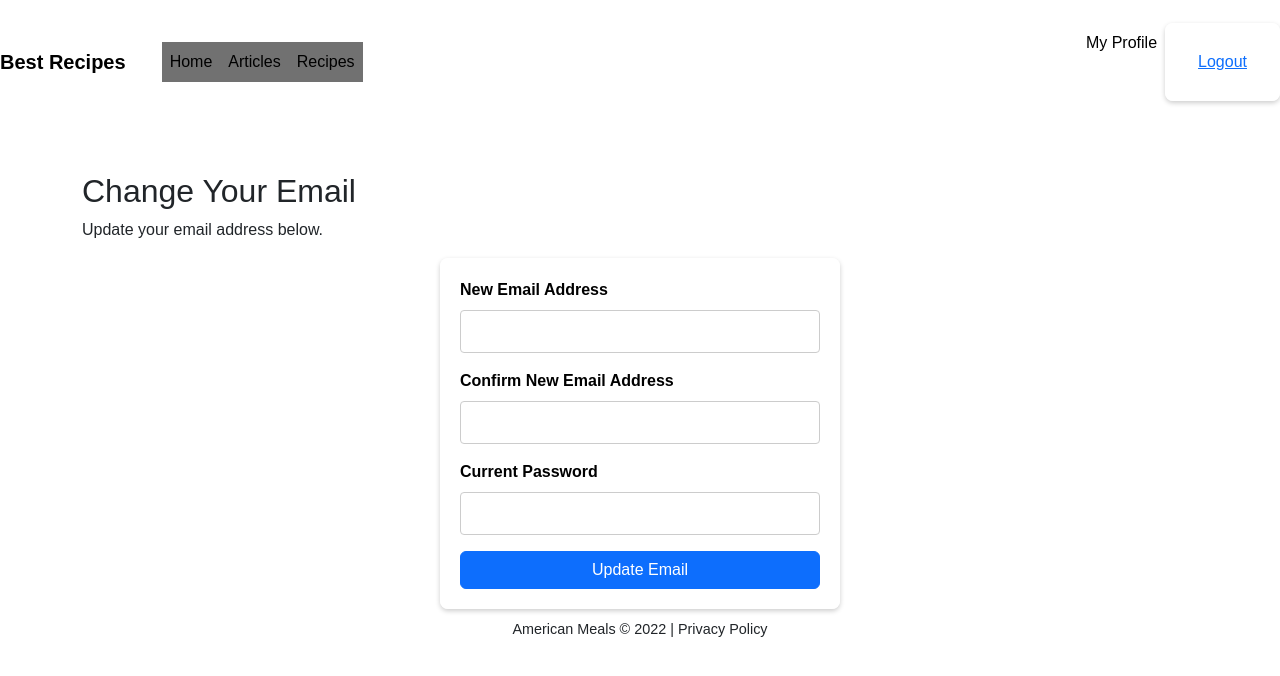
After one commit to StoichoManolov/my_recipes, a Django app: page /account/email_change/1/ in a window 1280 px wide. The commit adds this page. Shown: the top 676 px of the page. Run offline with Django 5.2, Linux system fonts and the light colour scheme; a user stored in the database is signed in.

Commit message:
feat: added change password and change email

```diff
--- a/My_Recipes/accounts/forms.py
+++ b/My_Recipes/accounts/forms.py
@@ -22,3 +22,36 @@ class CustomUserCreationForm(UserCreationForm):
         super().__init__(*args, **kwargs)
         for field_name, field in self.fields.items():
             field.widget.attrs['class'] = 'form-control'  # Adding bootstrap class for styling
+
+
+class EmailChangeForm(forms.Form):
+    email = forms.EmailField(label="New Email", max_length=254)
+    confirm_email = forms.EmailField(label="Confirm New Email", max_length=254)
+    password = forms.CharField(widget=forms.PasswordInput, label="Current Password")
+
+    def clean(self):
+        cleaned_data = super().clean()
+        email = cleaned_data.get("email")
+        confirm_email = cleaned_data.get("confirm_email")
+
+        # Check if the two email addresses match
+        if email != confirm_email:
+            self.add_error('confirm_email', "The email addresses do not match.")
+
+        # Check if the new email already exists
+        elif RecipesUser.objects.filter(email=email).exists():
+            # Add the error to the 'email' field explicitly
+            self.add_error('email', "This email address is already in use.")
+
+        return cleaned_data
+
+    def clean_password(self):
+        password = self.cleaned_data.get("password")
+        if not self.user.check_password(password):
+            raise forms.ValidationError("The current password is incorrect.")
+        return password
+
+    def __init__(self, *args, **kwargs):
+        # Passing the user to the form to validate the password and check if email exists
+        self.user = kwargs.pop('user')
+        super().__init__(*args, **kwargs)
--- a/My_Recipes/accounts/urls.py
+++ b/My_Recipes/accounts/urls.py
@@ -1,7 +1,8 @@
 from django.contrib.auth.views import LoginView, LogoutView
 from django.urls import path, include
 
-from My_Recipes.accounts.views import CreateAccountView, DetailAccountView, EditAccountView, DeleteAccountView
+from My_Recipes.accounts.views import CreateAccountView, DetailAccountView, EditAccountView, DeleteAccountView, \
+    PasswordChange, EmailChangeView
 
 urlpatterns = [
     path('create/', CreateAccountView.as_view(), name='create-account'),
@@ -11,5 +12,8 @@ urlpatterns = [
         path('detail/', DetailAccountView.as_view(), name='detail-account'),
         path('edit/', EditAccountView.as_view(), name='edit-account'),
         path('delete/', DeleteAccountView.as_view(), name='delete-account'),
+
     ])),
+    path('password_change/<int:pk>/', PasswordChange.as_view(), name='password-change'),
+    path('email_change/<int:pk>/', EmailChangeView.as_view(), name='email-change'),
 ]
--- a/My_Recipes/accounts/views.py
+++ b/My_Recipes/accounts/views.py
@@ -1,9 +1,10 @@
+from django.contrib import messages
 from django.contrib.auth.mixins import LoginRequiredMixin
-from django.shortcuts import get_object_or_404
+from django.contrib.auth.views import PasswordChangeView
 from django.urls import reverse_lazy
-from django.views.generic import CreateView, DetailView, UpdateView, DeleteView
+from django.views.generic import CreateView, DetailView, UpdateView, DeleteView, FormView
 
-from My_Recipes.accounts.forms import CustomUserCreationForm, AccountsBaseForm
+from My_Recipes.accounts.forms import CustomUserCreationForm, AccountsBaseForm, EmailChangeForm
 from My_Recipes.accounts.mixins import CheckForRegisteredUser, CheckForRestriction
 from My_Recipes.accounts.models import RecipesUser, Profile
 
@@ -20,9 +21,6 @@ class DetailAccountView(DetailView):
     model = RecipesUser
     template_name = 'accounts/detail-account.html'
     context_object_name = 'user'
-
-    def get_object(self):
-        return get_object_or_404(RecipesUser, pk=self.kwargs["pk"])
 
 
 class EditAccountView(LoginRequiredMixin, CheckForRestriction, UpdateView):
@@ -41,8 +39,41 @@ class EditAccountView(LoginRequiredMixin, CheckForRestriction, UpdateView):
         return reverse_lazy('detail-account', kwargs={'pk': self.object.user.pk})
 
 
-class DeleteAccountView(CheckForRestriction, DeleteView):
+class DeleteAccountView(LoginRequiredMixin, CheckForRestriction,  DeleteView):
 
     model = RecipesUser
     success_url = reverse_lazy('home')
     template_name = 'accounts/delete-account.html'
+
+
+class PasswordChange(CheckForRestriction, PasswordChangeView):
+
+    model = RecipesUser
+
+    def get_success_url(self):
+        return reverse_lazy('detail-account', kwargs={'pk': self.request.user.pk})
+
+    def form_valid(self, form):
+        messages.success(self.request, 'Password change successful!')
+        return super().form_valid(form)
+
+
+class EmailChangeView(LoginRequiredMixin, CheckForRestriction, FormView):
+    template_name = "registration/email_change_form.html"
+    form_class = EmailChangeForm
+
+    def form_valid(self, form):
+        # Update the user's email
+        new_email = form.cleaned_data['email']
+        self.request.user.email = new_email
+        self.request.user.save()
+        messages.success(self.request, "Your email has been updated successfully!")
+        return super().form_valid(form)
+
+    def get_form_kwargs(self):
+        kwargs = super().get_form_kwargs()
+        kwargs['user'] = self.request.user  # Pass the logged-in user to the form
+        return kwargs
+
+    def get_success_url(self):
+        return reverse_lazy('detail-account', kwargs={'pk': self.request.user.pk})
--- a/My_Recipes/recipes/models.py
+++ b/My_Recipes/recipes/models.py
@@ -37,7 +37,6 @@ class Recipe(models.Model):
         auto_now_add=True,
     )
 
-    approved = models.BooleanField(default=False)
 
     def total_time(self):
         return self.prep_time + self.cook_time
--- a/My_Recipes/settings.py
+++ b/My_Recipes/settings.py
@@ -147,6 +147,5 @@ LOGIN_REDIRECT_URL = reverse_lazy('home')
 LOGOUT_REDIRECT_URL = reverse_lazy('home')
 LOGIN_URL = '/account/login/'
 
-
 MEDIA_URL = 'media/'
 MEDIA_ROOT = os.path.join(BASE_DIR, 'media')
--- a/templates/accounts/edit-account.html
+++ b/templates/accounts/edit-account.html
@@ -19,7 +19,8 @@
 
                     <!-- Change Password Button -->
                     <div class="mt-4">
-                        <a href="#" class="btn btn-outline-secondary">Change Password</a>
+                        <a href="{% url 'password-change' request.user.pk %}" class="btn btn-outline-secondary">Change Password</a>
+                        <a href="{% url 'email-change' request.user.pk %}" class="btn btn-outline-secondary">Change Email Address</a>
                     </div>
                 </div>
             </div>
--- a/templates/base.html
+++ b/templates/base.html
@@ -33,7 +33,7 @@
             </ul>
             <!-- Move Create Account and Login to the right -->
             <ul class="navbar-nav ms-auto">
-                {% if user.is_authenticated %}
+                {% if request.user.is_authenticated %}
                     <li class="nav-item">
                         <a class="nav-link" href="{% url 'detail-account' pk=request.user.pk %}">My Profile</a>
                     </li>
--- a/templates/recipes/list-recipe.html
+++ b/templates/recipes/list-recipe.html
@@ -5,7 +5,9 @@
 <div class="container mt-5">
     <h1 class="mb-4 text-center">All Recipes</h1>
     <div class="text-end mb-3">
+        {% if user.is_authenticated %}
         <a href="{% url 'recipe-create' %}" class="btn btn-primary">Add New Recipe</a>
+        {% endif %}
     </div>
     <div class="row">
         {% for recipe in recipes %}
--- /dev/null
+++ b/templates/registration/email_change_form.html
@@ -0,0 +1,72 @@
+{% extends "base.html" %}
+
+{% block content %}
+<div class="container mt-5">
+    <h2>Change Your Email</h2>
+    <p>Update your email address below.</p>
+
+    <!-- Display success or error messages -->
+    {% if messages %}
+        <div class="mt-3">
+            {% for message in messages %}
+                <div class="alert alert-{{ message.tags }}" role="alert">
+                    {{ message }}
+                </div>
+            {% endfor %}
+        </div>
+    {% endif %}
+
+    <!-- Form -->
+    <form method="post">
+        {% csrf_token %}
+
+        <!-- Display form errors -->
+        {% if form.errors %}
+            <div class="alert alert-danger" role="alert">
+                <strong>Please fix the following errors:</strong>
+                <ul>
+                    {% for field, errors in form.errors.items %}
+                        <li><strong>{{ field|capfirst }}:</strong> {{ errors|join:", " }}</li>
+                    {% endfor %}
+                </ul>
+            </div>
+        {% endif %}
+
+        <!-- New email field -->
+        <div class="mb-3">
+            <label for="id_email" class="form-label">New Email Address</label>
+            {{ form.email }}
+            {% if form.email.errors %}
+                <div class="text-danger">
+                    {{ form.email.errors|join:", " }}
+                </div>
+            {% endif %}
+        </div>
+
+        <!-- Confirm email field -->
+        <div class="mb-3">
+            <label for="id_confirm_email" class="form-label">Confirm New Email Address</label>
+            {{ form.confirm_email }}
+            {% if form.confirm_email.errors %}
+                <div class="text-danger">
+                    {{ form.confirm_email.errors|join:", " }}
+                </div>
+            {% endif %}
+        </div>
+
+        <!-- Password field -->
+        <div class="mb-3">
+            <label for="id_password" class="form-label">Current Password</label>
+            {{ form.password }}
+            {% if form.password.errors %}
+                <div class="text-danger">
+                    {{ form.password.errors|join:", " }}
+                </div>
+            {% endif %}
+        </div>
+
+        <!-- Submit button -->
+        <button type="submit" class="btn btn-primary">Update Email</button>
+    </form>
+</div>
+{% endblock %}
```
Also changed, not shown: My_Recipes/recipes/views.py (+14 -17 lines), templates/accounts/detail-account.html (+11 -0 lines), templates/recipes/create-recipe.html (+18 -1 lines), templates/recipes/detail-recipe.html (+5 -2 lines), templates/registration/password_change_form.html (added, +33 -0 lines), My_Recipes/recipes/migrations/0005_remove_recipe_approved.py (added), My_Recipes/recipes/mixins.py (line endings or trailing spaces), db.sqlite3, media/photos/recipe_pictures/4tU4DRm_87mQqk3.jpg (added), media/photos/recipe_pictures/4tU4DRm_K0vpBAR.jpg (added), media/photos/recipe_pictures/4tU4DRm_TbkJlDn.jpg (added).
